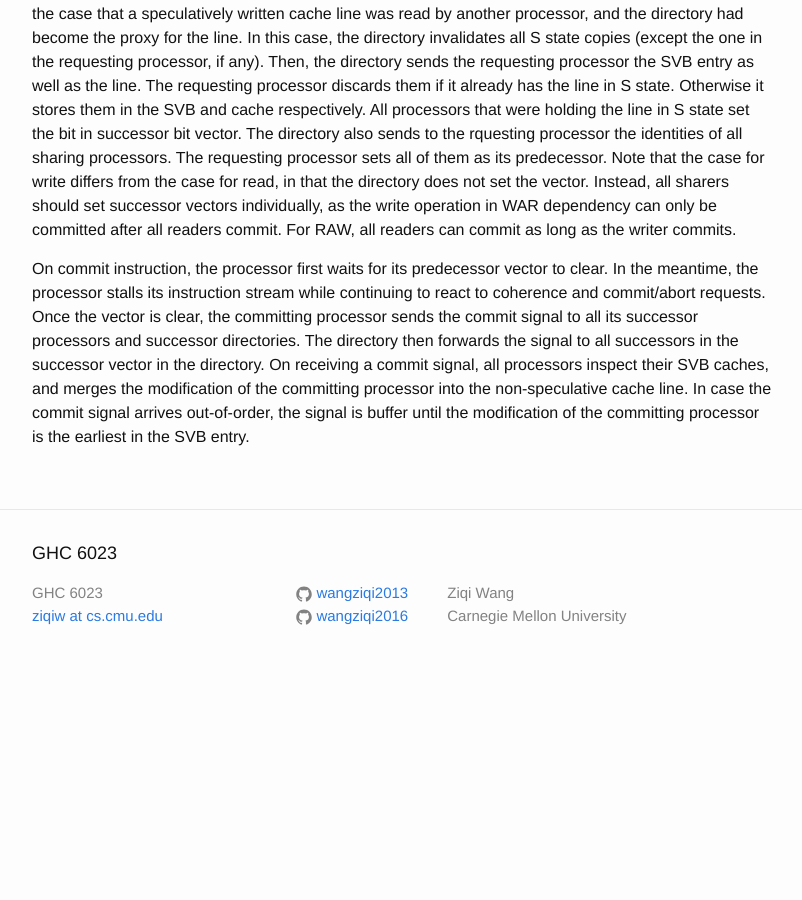
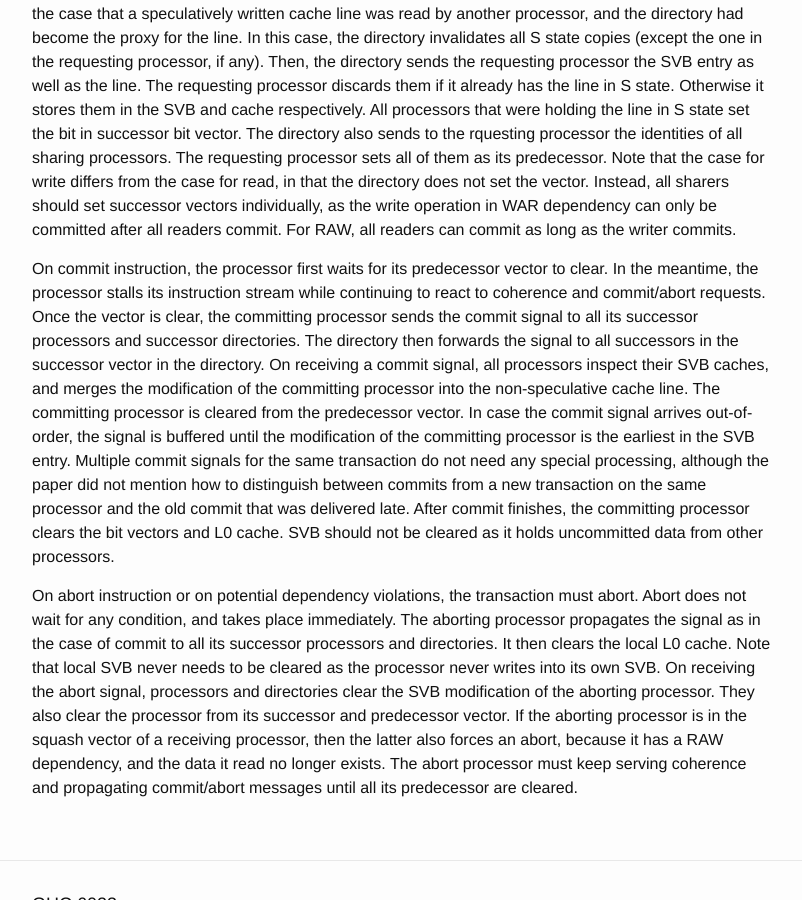
Before and after one commit to wangziqi2013/wangziqi2013.github.io, a Jekyll site: the page built from _posts/2018-06-19-OmniOrder.markdown, in a window 1280 px wide and 900 px high, scrolled down 2602 px. Shown: the whole window, without its empty margins (238-1040 px from the left). Built offline with Jekyll 4.4.1, drawn with Linux system fonts in a browser that asks for light colours; before the commit the page ends 3289 px from its top, so only the background shows below that.

Commit message:
Finish abort

```diff
--- a/_posts/2018-06-19-OmniOrder.markdown
+++ b/_posts/2018-06-19-OmniOrder.markdown
@@ -106,5 +106,18 @@ stalls its instruction stream while continuing to react to coherence and commit/
 the committing processor sends the commit signal to all its successor processors and successor directories. The
 directory then forwards the signal to all successors in the successor vector in the directory. On receiving a commit
 signal, all processors inspect their SVB caches, and merges the modification of the committing processor into the
-non-speculative cache line. In case the commit signal arrives out-of-order, the signal is buffer until the
-modification of the committing processor is the earliest in the SVB entry.
+non-speculative cache line. The committing processor is cleared from the predecessor vector. In case the commit
+signal arrives out-of-order, the signal is buffered until the modification of the committing processor is the
+earliest in the SVB entry. Multiple commit signals for the same transaction do not need any special processing,
+although the paper did not mention how to distinguish between commits from a new transaction on the same processor
+and the old commit that was delivered late. After commit finishes, the committing processor clears the bit vectors
+and L0 cache. SVB should not be cleared as it holds uncommitted data from other processors.
+
+On abort instruction or on potential dependency violations, the transaction must abort. Abort does not wait for any
+condition, and takes place immediately. The aborting processor propagates the signal as in the case of commit to
+all its successor processors and directories. It then clears the local L0 cache. Note that local SVB never needs
+to be cleared as the processor never writes into its own SVB. On receiving the abort signal, processors and
+directories clear the SVB modification of the aborting processor. They also clear the processor from its successor and
+predecessor vector. If the aborting processor is in the squash vector of a receiving processor, then the latter also
+forces an abort, because it has a RAW dependency, and the data it read no longer exists. The abort processor
+must keep serving coherence and propagating commit/abort messages until all its predecessor are cleared.
```
